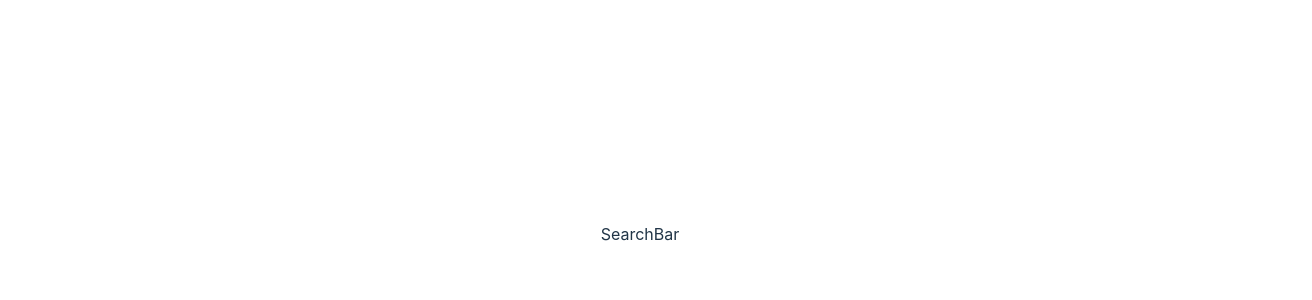
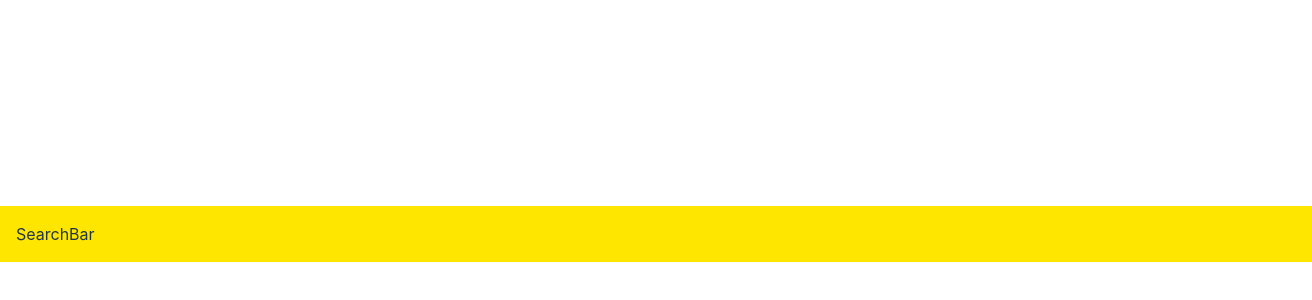
Before and after one commit to johanjaguardev/meli-test, a React (Vite) app in the folder frontend/: page / in a window 1280 px wide. Shown: the part 166-466 px from the top of the page, 1312 px wide, since content can reach past the window. Built offline with nearby package versions, Linux system fonts and the light colour scheme.

Commit message:
3.4 making some css

```diff
--- a/frontend/package.json
+++ b/frontend/package.json
@@ -30,6 +30,7 @@
     "@vitest/ui": "^0.24.5",
     "happy-dom": "^7.6.6",
     "react-router-dom": "^6.4.3",
+    "sass": "^1.56.0",
     "typescript": "^4.6.4",
     "vite": "^3.2.0",
     "vitest": "^0.24.5"
--- a/frontend/src/App.css
+++ /dev/null
@@ -1,41 +0,0 @@
-#root {
-  max-width: 1280px;
-  margin: 0 auto;
-  padding: 2rem;
-  text-align: center;
-}
-
-.logo {
-  height: 6em;
-  padding: 1.5em;
-  will-change: filter;
-}
-.logo:hover {
-  filter: drop-shadow(0 0 2em #646cffaa);
-}
-.logo.react:hover {
-  filter: drop-shadow(0 0 2em #61dafbaa);
-}
-
-@keyframes logo-spin {
-  from {
-    transform: rotate(0deg);
-  }
-  to {
-    transform: rotate(360deg);
-  }
-}
-
-@media (prefers-reduced-motion: no-preference) {
-  a:nth-of-type(2) .logo {
-    animation: logo-spin infinite 20s linear;
-  }
-}
-
-.card {
-  padding: 2em;
-}
-
-.read-the-docs {
-  color: #888;
-}
--- /dev/null
+++ b/frontend/src/App.scss
@@ -0,0 +1,10 @@
+body {
+  font-size: 16px;
+}
+
+.MeliApp {
+  display: flex;
+  flex-direction: column;
+  justify-content: space-between;
+  width: 100%;
+}
--- a/frontend/src/App.tsx
+++ b/frontend/src/App.tsx
@@ -1,7 +1,7 @@
 import { useState } from "react";
 import reactLogo from "./assets/react.svg";
 import meliLogo from "./../../assets/Logo_ML@2x.png";
-import "./App.css";
+import "./App.scss";
 import { SearchBar } from "./components/SearchBar/SearchBar";
 import { Results } from "./components/Results/Results";
 import { Detail } from "./components/Detail/Detail";
--- /dev/null
+++ b/frontend/src/components/SearchBar/SearchBar.scss
@@ -0,0 +1,6 @@
+@import "./../../sass/variables";
+.searchbar {
+  background-color: $yellow;
+  padding: 1rem;
+  width: 100vw;
+}
--- a/frontend/src/components/SearchBar/SearchBar.tsx
+++ b/frontend/src/components/SearchBar/SearchBar.tsx
@@ -1,7 +1,8 @@
 import React from "react";
+import "./SearchBar.scss";
 
 const SearchBar = () => {
-  return <React.Fragment>SearchBar</React.Fragment>;
+  return <div className="searchbar">SearchBar</div>;
 };
 
 export { SearchBar };
--- /dev/null
+++ b/frontend/src/sass/_variables.scss
@@ -0,0 +1,5 @@
+$yellow: #ffe600;
+$gray33: #333333;
+$gray66: #666666;
+$gray99: #999999;
+$grayEE: #eeeeee;
```
Also changed, not shown: 2 other files (tests, documents, lock files or other folders).
